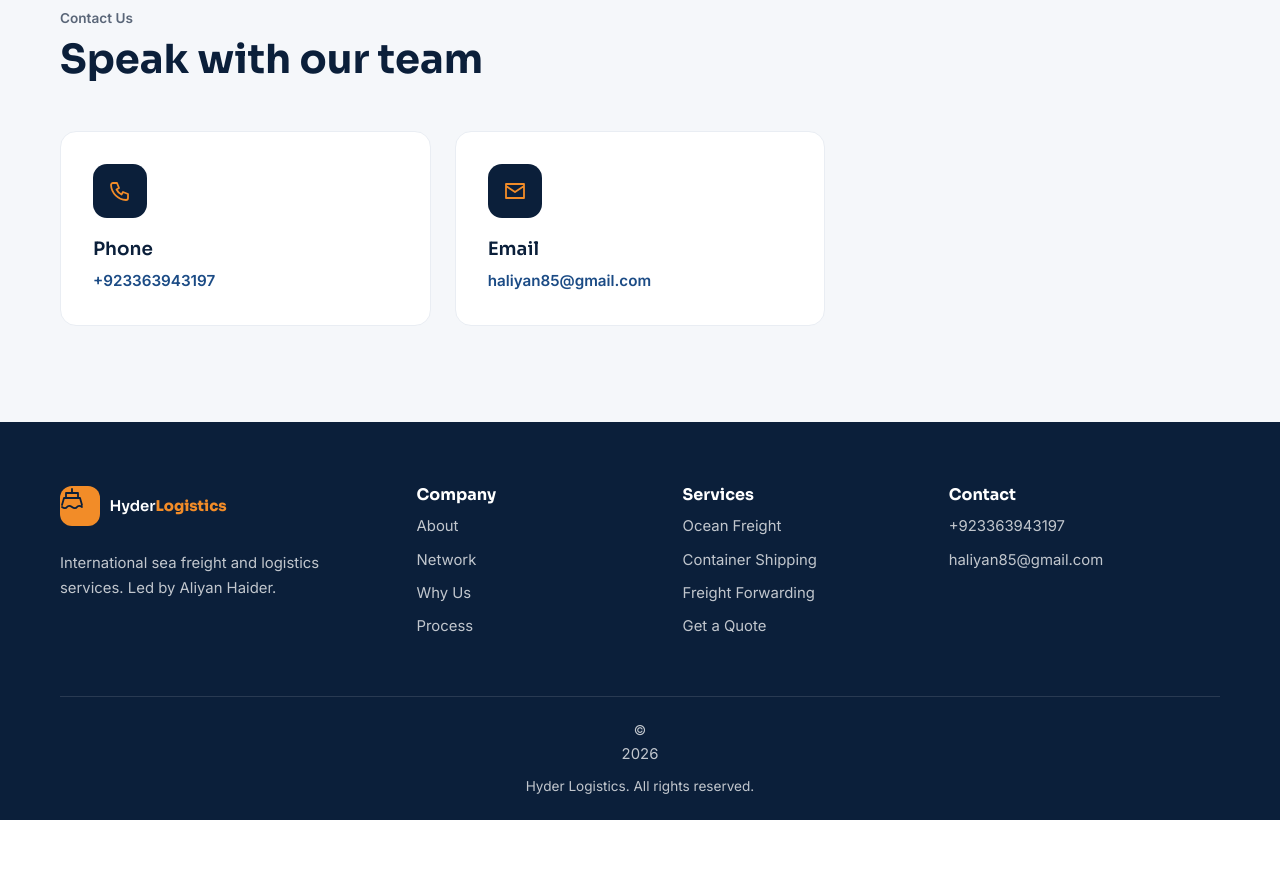
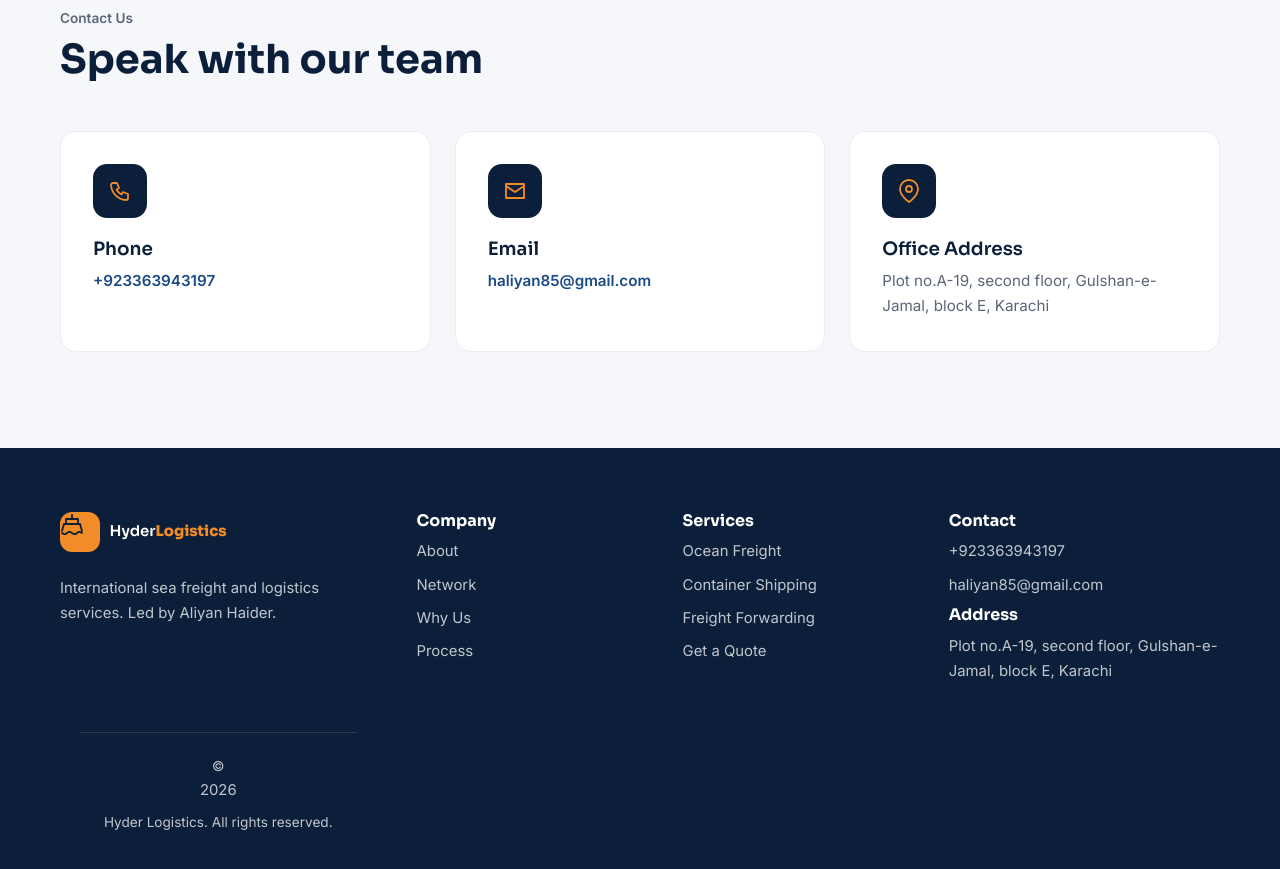
Before and after one commit to MUHAMMADBASIT19/hyderlogistics, a plain HTML site: page frontend/index.html in a window 1280 px wide. Shown: the part 4900-5769 px from the top of the page. Before the commit the page ends 5720 px from the top, so only its background shows below. Drawn offline with Linux system fonts and the light colour scheme.

Commit message:
Add office address card with location icon

```diff
--- a/frontend/index.html
+++ b/frontend/index.html
@@ -245,7 +245,24 @@
       </div>
       <div class="cards three">
         <article class="card reveal"><span class="ico"><svg class="icon"><use href="#i-phone"/></svg></span><h3>Phone</h3><p><a href="tel:">+923363943197</a></p></article>
-        <article class="card reveal"><span class="ico"><svg class="icon"><use href="#i-mail"/></svg></span><h3>Email</h3><p><a href="mailto:[Email]">haliyan85@gmail.com</a></p></article>
+        <!-- Email Card -->
+<article class="card reveal">
+  <span class="ico"><svg class="icon"><use href="#i-mail"/></svg></span>
+  <h3>Email</h3>
+  <p><a href="mailto:haliyan85@gmail.com">haliyan85@gmail.com</a></p>
+</article>
+
+<!-- Office Address Card -->
+<article class="card reveal">
+  <span class="ico">
+    <svg class="icon" viewBox="0 0 24 24" width="24" height="24" stroke="currentColor" stroke-width="2" fill="none" stroke-linecap="round" stroke-linejoin="round">
+      <path d="M21 10c0 7-9 13-9 13s-9-6-9-13a9 9 0 0 1 18 0z"></path>
+      <circle cx="12" cy="10" r="3"></circle>
+    </svg>
+  </span>
+  <h3>Office Address</h3>
+  <p>Plot no.A-19, second floor, Gulshan-e-Jamal, block E, Karachi</p>
+</article>
       </div>
     </div>
   </section>
@@ -267,8 +284,10 @@
     </div>
     <div>
       <h4>Contact</h4>
-      <a href="tel:[Number]">+923363943197</a><a href="mailto:[Email]">haliyan85@gmail.com</a><span>
-    </div>
+     <a href="tel:+923363943197">+923363943197</a>
+<a href="mailto:haliyan85@gmail.com">haliyan85@gmail.com</a>
+<h4>Address</h4>
+<a href="https://maps.google.com/?q=Your+Office+Address" target="_blank">Plot no.A-19, second floor, Gulshan-e-Jamal, block E, Karachi</a>
   </div>
   <div class="container copyright">&copy; <span id="year"></span> Hyder Logistics. All rights reserved.</div>
 </footer>
```
